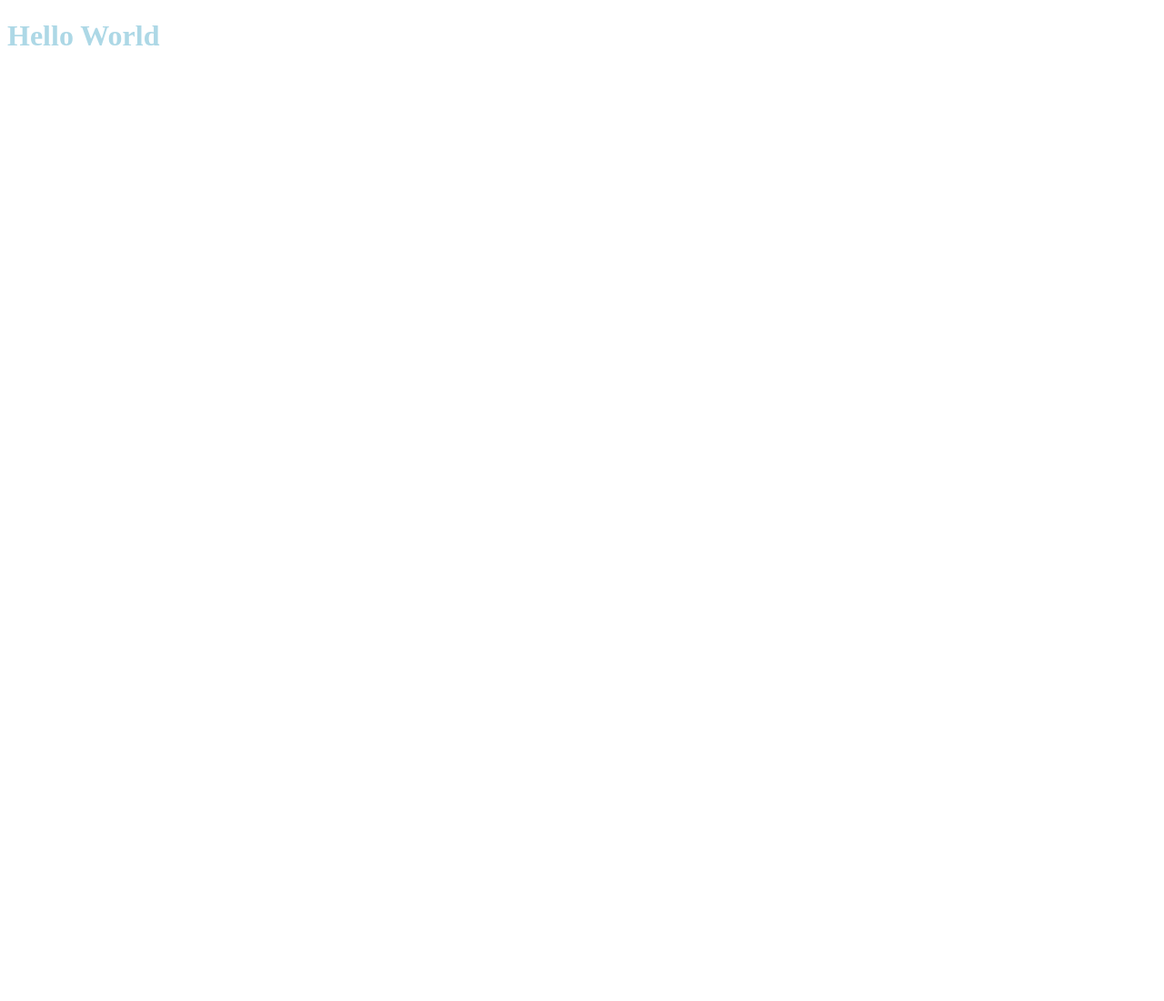
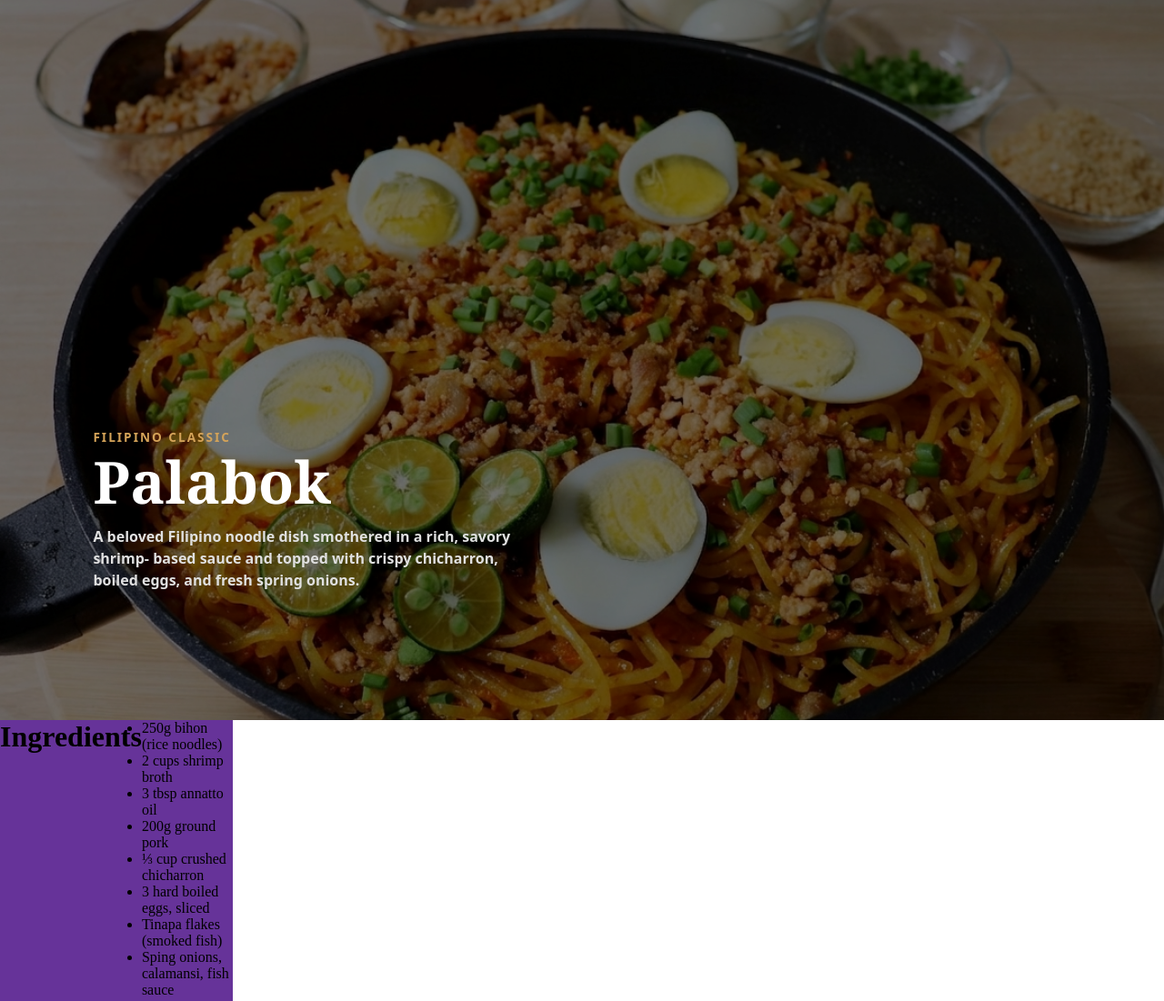
Before and after one commit to NorielPanis/Recipe-Webpage, a plain HTML site: page index.html in a window 1280 px wide. Shown: the top 1101 px of the page at 91% size. Before the commit the page ends 800 px from the top, so only its background shows below. Drawn offline with Linux system fonts and the light colour scheme.

Commit message:
Updated HTML and CSS

```diff
--- a/index.html
+++ b/index.html
@@ -7,6 +7,35 @@
     <link rel="stylesheet" href="styles.css" />
   </head>
   <body>
-    <h1>Hello World</h1>
+    <div id="img-container">
+      <img src="assets/palabok.jfif" alt="A picture of Palabok" />
+      <div id="hero-text">
+        <p id="sub-heading">Filipino Classic</p>
+        <h1>Palabok</h1>
+        <p id="description">
+          A beloved Filipino noodle dish smothered in a rich, savory shrimp-
+          based sauce and topped with crispy chicharron, boiled eggs, and fresh
+          spring onions.
+        </p>
+      </div>
+    </div>
+
+    <div id="ingredient-container">
+      <h1>Ingredients</h1>
+      <ul>
+        <li>250g bihon (rice noodles)</li>
+        <li>2 cups shrimp broth</li>
+        <li>3 tbsp annatto oil</li>
+        <li>200g ground pork</li>
+        <li>⅓ cup crushed chicharron</li>
+        <li>3 hard boiled eggs, sliced</li>
+        <li>Tinapa flakes (smoked fish)</li>
+        <li>Sping onions, calamansi, fish sauce</li>
+      </ul>
+    </div>
+
+    <div id="image1-container">
+      <img src="assets/image1.jfif" alt="Another image of palabok" />
+    </div>
   </body>
 </html>
--- a/styles.css
+++ b/styles.css
@@ -1,4 +1,73 @@
-h1 {
-  font-size: 2rem;
-  color: lightblue;
+*,
+*::before,
+*::after {
+  margin: 0;
+  padding: 0;
+  box-sizing: border-box;
 }
+#img-container {
+  display: flex;
+  background-color: black;
+  flex-shrink: 0;
+}
+#img-container img {
+  height: 99dvh;
+  width: 100%;
+  object-fit: cover;
+  opacity: 0.45;
+  display: block;
+}
+#hero-text {
+  position: absolute;
+  top: 70%;
+  left: 8%;
+  transform: translateY(-50%);
+  max-width: 480px;
+  font-family:
+    system-ui,
+    -apple-system,
+    sans-serif;
+  z-index: 2;
+  font-weight: 600;
+  font-size: 1.7rem;
+}
+#sub-heading {
+  color: #d4a359;
+  font-weight: 700;
+  letter-spacing: 2px;
+  font-size: 0.85rem;
+  margin-bottom: 0.5rem;
+  text-transform: uppercase;
+}
+#hero-text h1 {
+  font-family: "Georgia", serif;
+  font-size: 4rem;
+  font-weight: bold;
+  line-height: 1;
+  margin-bottom: 1rem;
+  color: white;
+}
+#description {
+  font-size: 1rem;
+  line-height: 1.5;
+  color: #e0e0e0;
+}
+#ingredient-container {
+  display: flex;
+  background-color: rebeccapurple;
+  height: 70vh;
+  width: 20vw;
+}
+#image1-container {
+  display: flex;
+  flex-shrink: 0;
+  justify-content: flex-end;
+  margin-left: 20px;
+  background-color: red;
+}
+#image1-container img {
+  height: 50vh;
+  width: 20vw;
+  object-fit: cover;
+  display: block;
+}
```
Also changed, not shown: assets/image1.jfif (added), assets/palabok.jfif (added).
